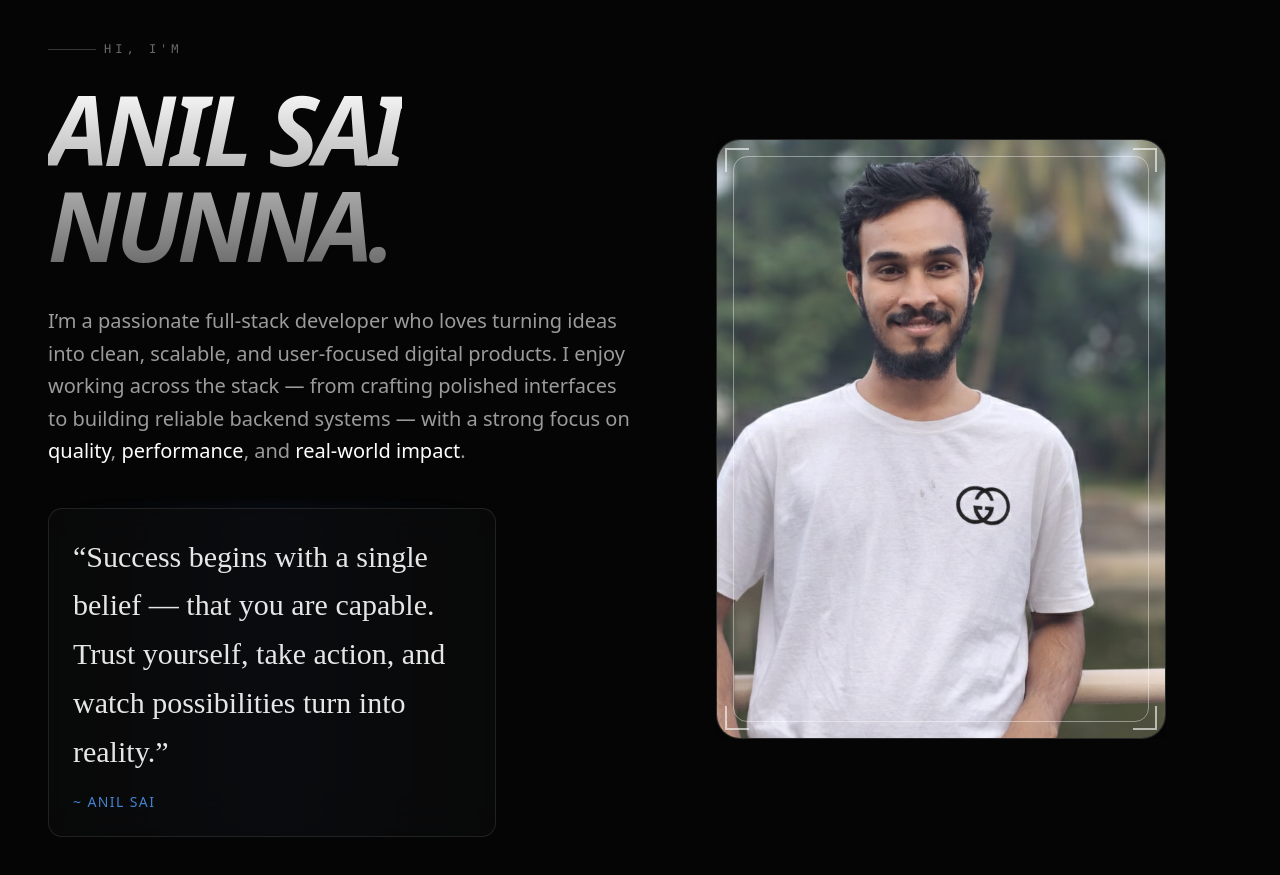
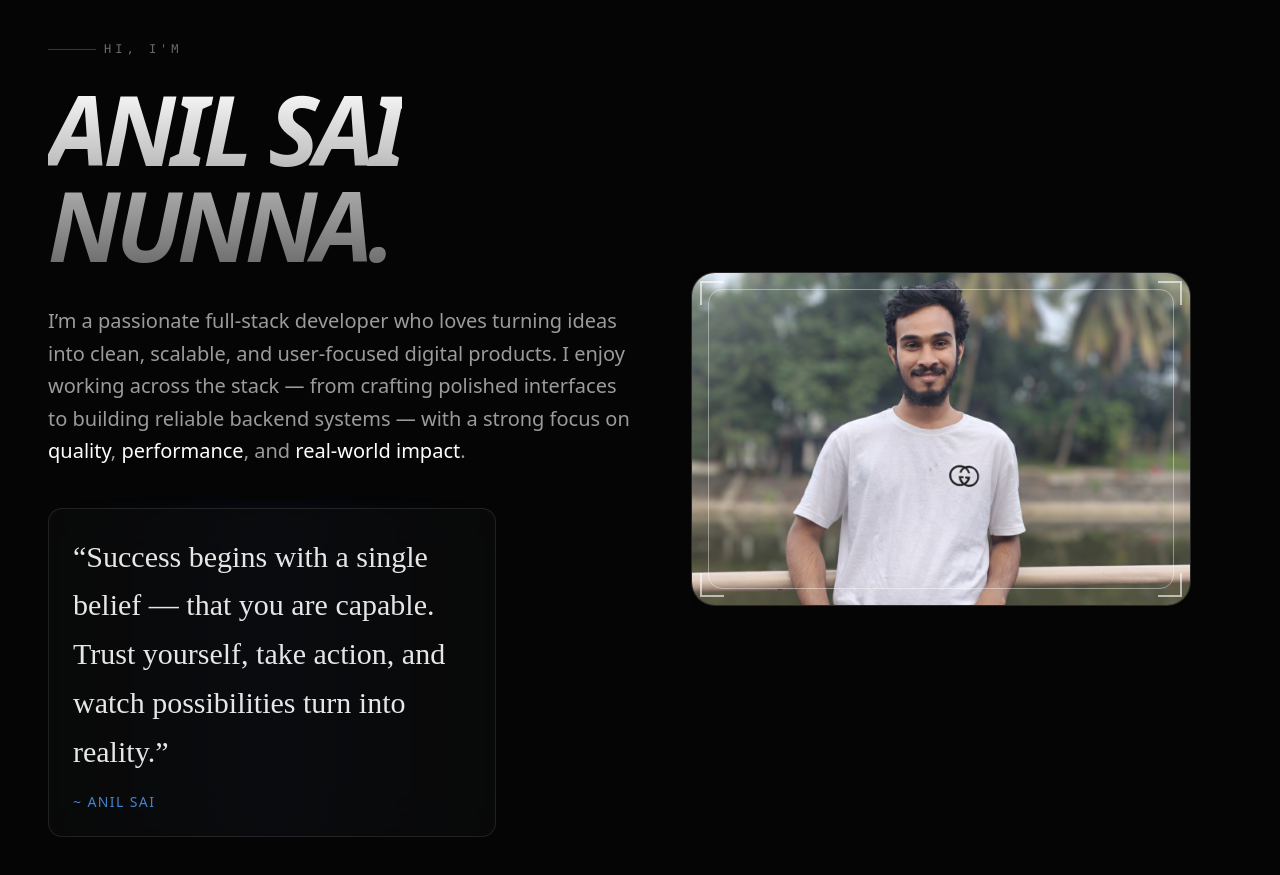
Before and after one commit to Anil-sai0418/portfolio, a React (Vite) app: page / in a window 1280 px wide. Shown: the part 920-1795 px from the top of the page. Built offline with nearby package versions, Linux system fonts and the light colour scheme; a web font is replaced by a local one.

Commit message:
feat(img):Added the correct position.

```diff
--- a/src/components/About/Aboutme.jsx
+++ b/src/components/About/Aboutme.jsx
@@ -61,10 +61,10 @@ const AboutMe = () => {
 
           <div className="flex justify-center relative">
             <ScrollReveal direction="left" delay={0.4}>
-              <div className="relative w-full max-w-[450px] aspect-[3/4] rounded-3xl overflow-hidden bg-white/5 border border-white/10 shadow-2xl group">
+              <div className="relative w-full max-w-[500px] aspect-[3/2] rounded-3xl overflow-hidden bg-white/5 border border-white/10 shadow-2xl group">
                 <motion.img
-                  src="./Anil_sai.png"
-                  alt="Profile placeholder"
+                  src="/Anil_sai.png"
+                  alt="Anil Sai"
                   className="w-full h-full object-cover object-top"
                   whileHover={{ scale: 1.05 }}
                   transition={{ duration: 0.7, ease: [0.25, 0.1, 0.25, 1.0] }}
```
